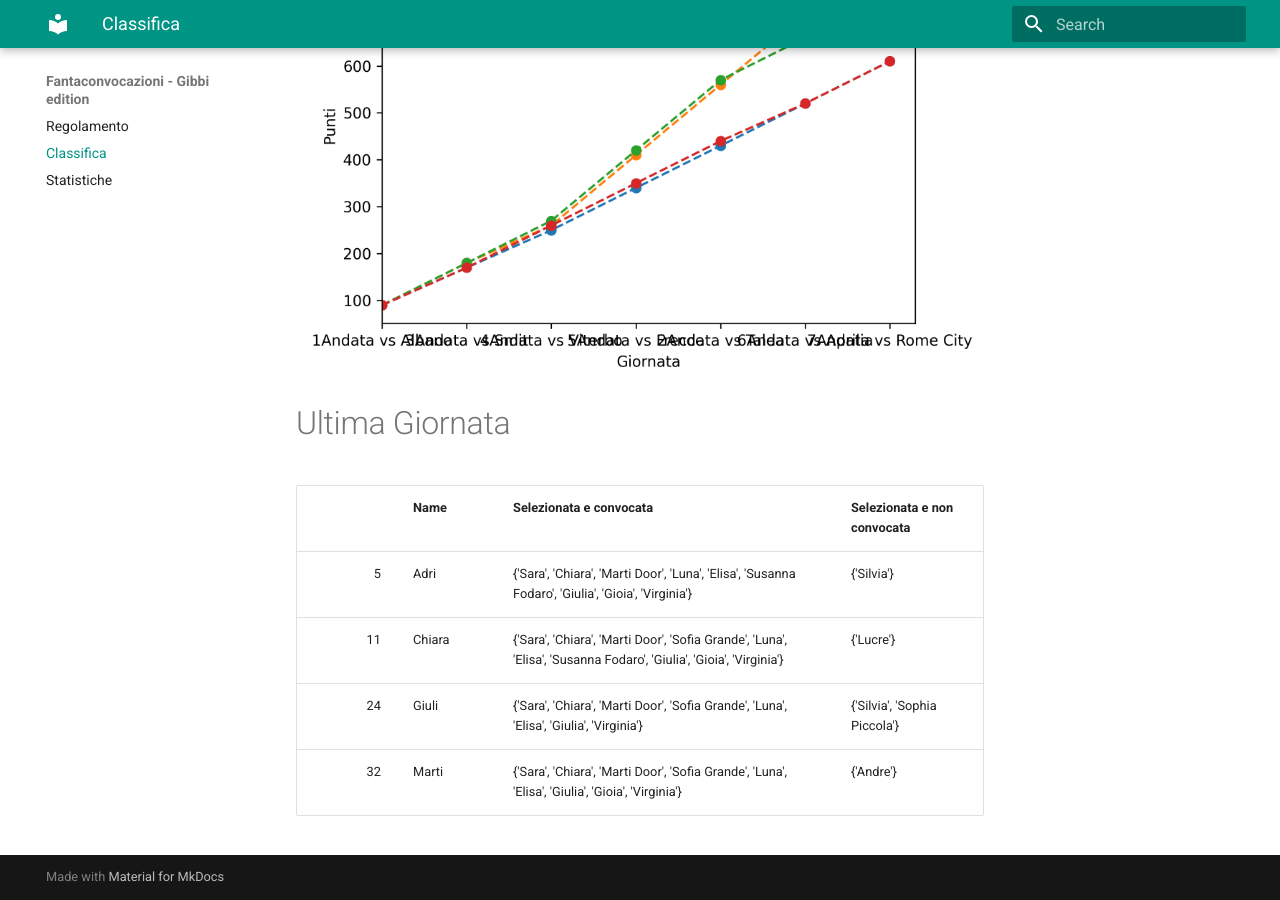
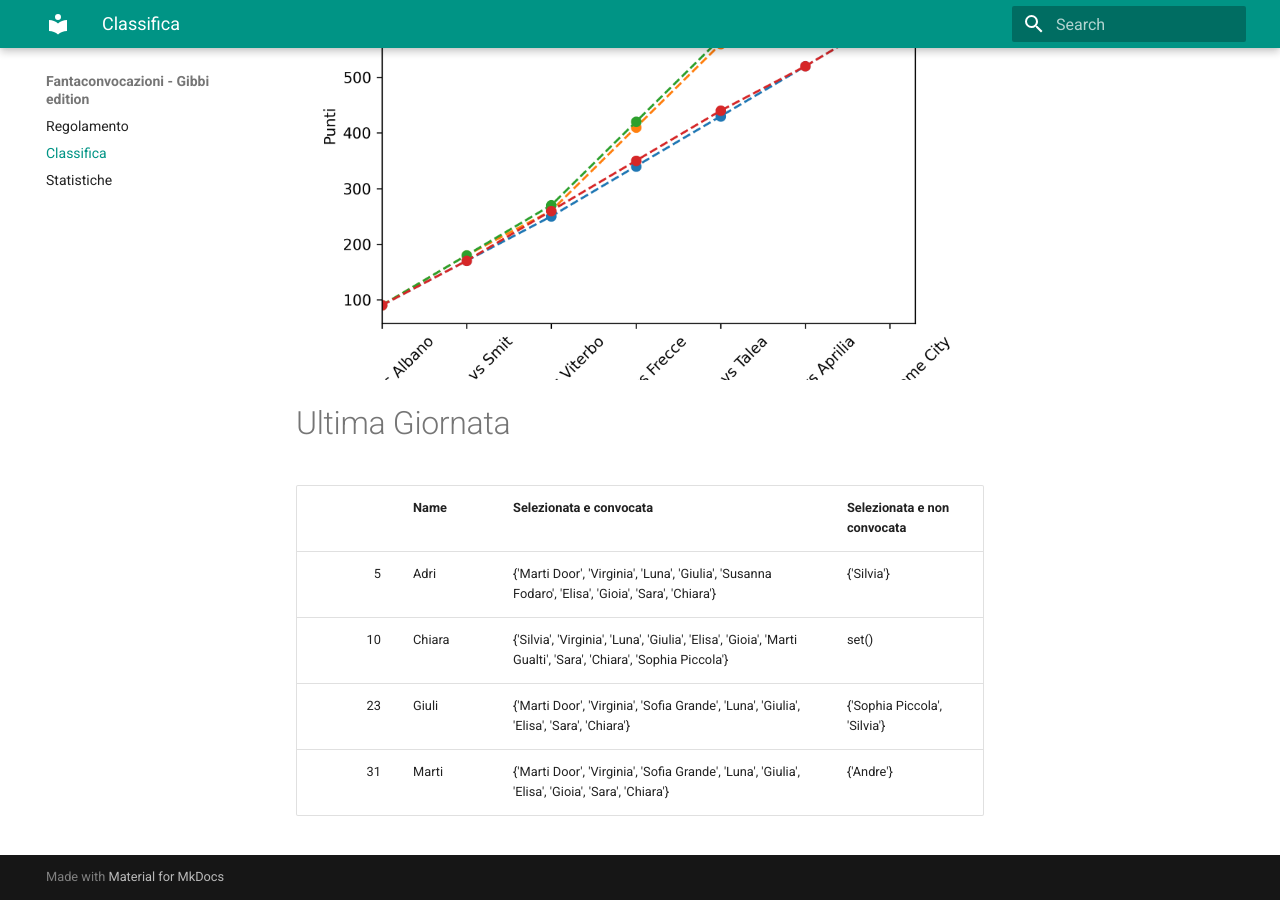
Before and after one commit to martinig94/fantagibbi, an MkDocs documentation site: the page built from docs/Classifica.md, in a window 1280 px wide and 900 px high, scrolled down 699 px. Built offline with MkDocs 1.6.1 and Material for MkDocs 9.7.7, drawn with Linux system fonts in a browser that asks for light colours.

Commit message:
Auto-update from main.py

```diff
--- a/docs/Classifica.md
+++ b/docs/Classifica.md
@@ -15,10 +15,10 @@
 
 # Ultima Giornata
 <!-- START_TABLE CORRECT -->
-|    | Name   | Selezionata e convocata                                                                                            | Selezionata e non convocata   |
-|---:|:-------|:-------------------------------------------------------------------------------------------------------------------|:------------------------------|
-|  5 | Adri   | {'Sara', 'Chiara', 'Marti Door', 'Luna', 'Elisa', 'Susanna Fodaro', 'Giulia', 'Gioia', 'Virginia'}                 | {'Silvia'}                    |
-| 11 | Chiara | {'Sara', 'Chiara', 'Marti Door', 'Sofia Grande', 'Luna', 'Elisa', 'Susanna Fodaro', 'Giulia', 'Gioia', 'Virginia'} | {'Lucre'}                     |
-| 24 | Giuli  | {'Sara', 'Chiara', 'Marti Door', 'Sofia Grande', 'Luna', 'Elisa', 'Giulia', 'Virginia'}                            | {'Silvia', 'Sophia Piccola'}  |
-| 32 | Marti  | {'Sara', 'Chiara', 'Marti Door', 'Sofia Grande', 'Luna', 'Elisa', 'Giulia', 'Gioia', 'Virginia'}                   | {'Andre'}                     |
+|    | Name   | Selezionata e convocata                                                                                        | Selezionata e non convocata   |
+|---:|:-------|:---------------------------------------------------------------------------------------------------------------|:------------------------------|
+|  5 | Adri   | {'Marti Door', 'Virginia', 'Luna', 'Giulia', 'Susanna Fodaro', 'Elisa', 'Gioia', 'Sara', 'Chiara'}             | {'Silvia'}                    |
+| 10 | Chiara | {'Silvia', 'Virginia', 'Luna', 'Giulia', 'Elisa', 'Gioia', 'Marti Gualti', 'Sara', 'Chiara', 'Sophia Piccola'} | set()                         |
+| 23 | Giuli  | {'Marti Door', 'Virginia', 'Sofia Grande', 'Luna', 'Giulia', 'Elisa', 'Sara', 'Chiara'}                        | {'Sophia Piccola', 'Silvia'}  |
+| 31 | Marti  | {'Marti Door', 'Virginia', 'Sofia Grande', 'Luna', 'Giulia', 'Elisa', 'Gioia', 'Sara', 'Chiara'}               | {'Andre'}                     |
 <!-- END_TABLE CORRECT -->
--- a/docs/data/ranking.csv
+++ b/docs/data/ranking.csv
@@ -1,5 +1,5 @@
 Name,point
-Chiara,860
 Giuli,740
+Chiara,710
 Adri,610
 Marti,610
```
Also changed, not shown: other parts of docs/Classifica.md (+1 -1 lines), docs/images/most_selected_players.png, docs/images/trend_points.png.
